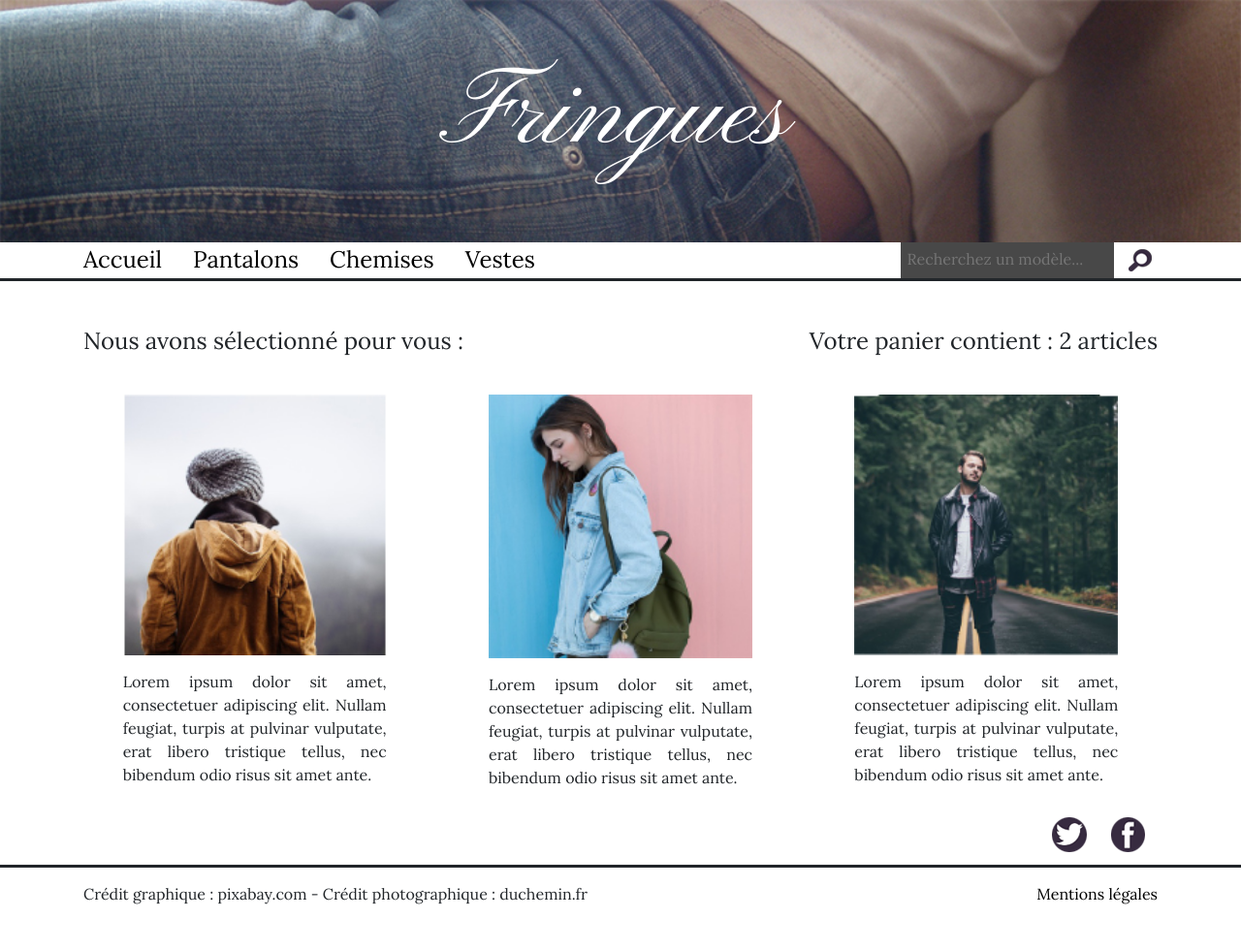
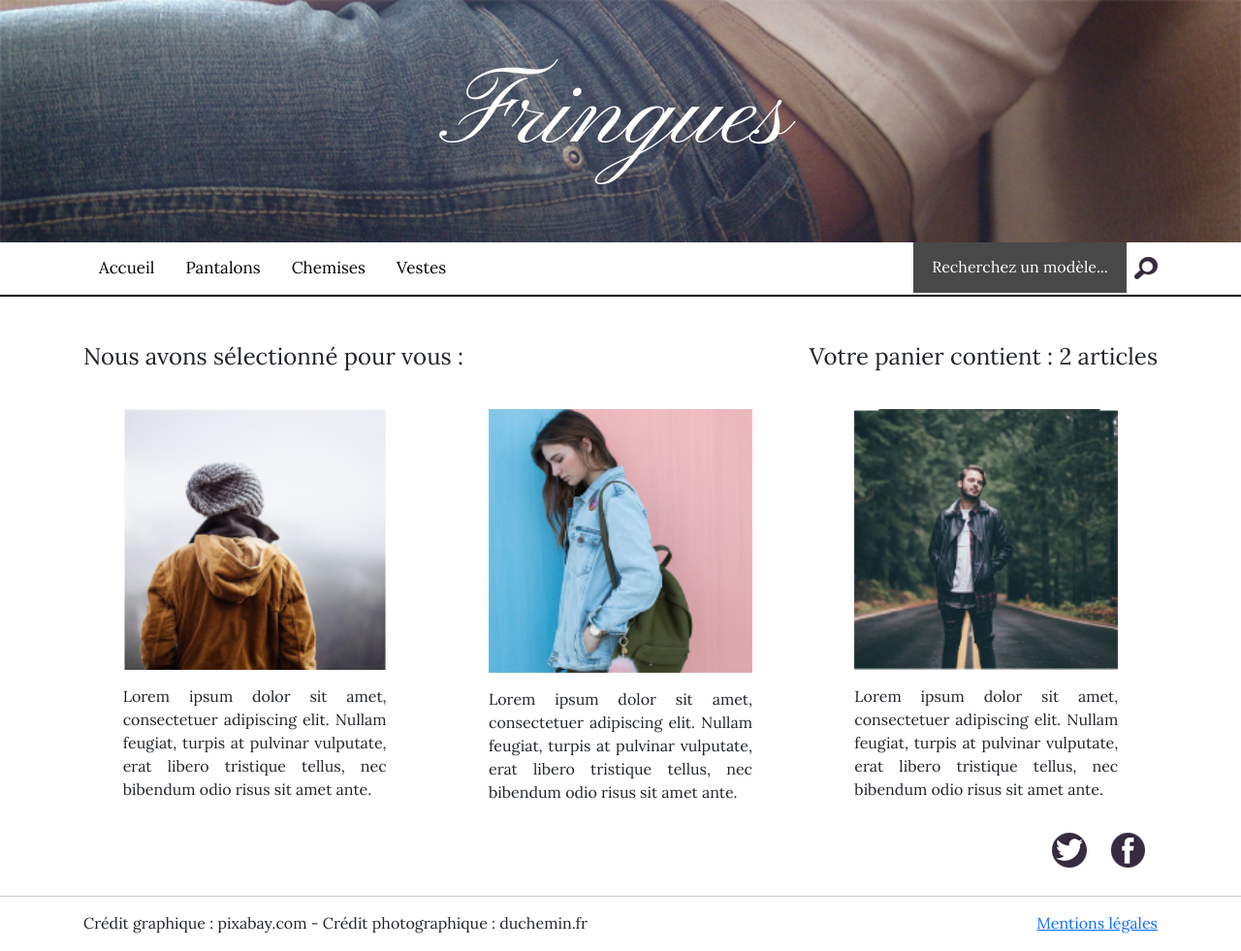
Before and after one commit to laurinehrd/Website-Clothes, a plain HTML site: page index.html in a window 1280 px wide. Shown: the whole page at 97% size. Before the commit the page ends 951 px from the top, so only its background shows below. Drawn offline with nearby package versions, Linux system fonts and the light colour scheme.

Commit message:
correction reponsive and details

```diff
--- a/index.html
+++ b/index.html
@@ -22,38 +22,24 @@
 		<h1>Fringues</h1>
 	</header>
 
-		<nav class="navbar pt-0 pb-0">
-			<div class="container topnav" id="myTopnav">
-				<div class="navigation">
-					<a href="#" class="active">Accueil</a>
-					<a href="#">Pantalons</a>
-					<a href="#">Chemises</a>
-					<a href="#">Vestes</a>
-				</div>
+	<nav>
+		<div class="topnav container" id="myTopnav">
+			<a href="#home">Accueil</a>
+			<a href="#news">Pantalons</a>
+			<a href="#contact">Chemises</a>
+			<a href="#about">Vestes</a>
+			<a href="javascript:void(0);" class="icon" onclick="myFunction()">
+				<div class="bar1"></div>
+				<div class="bar2"></div>
+				<div class="bar3"></div>
+			</a>
+			<form>
+				<input type="text" placeholder="Recherchez un modèle...">
+				<input class="ml-2" type="image" src="images/loupe.png" alt="Recherche">
+			</form>
+		</div>
+	</nav>
 
-			  	<!-- <ul class="d-flex pl-0">
-					<li><a href="#"> Accueil</a></li>
-					<li><a href="#"> Pantalons</a></li>
-					<li><a href="#"> Chemises</a></li>
-					<li><a href="#"> Vestes</a></li>
-				</ul>	 -->
-				<form>
-					<input type="text" placeholder="Recherchez un modèle...">
-					<input class="ml-2" type="image" src="images/loupe.png" alt="Recherche">
-				</form>
-				<a href="javascript:void(0);" class="icon" onclick="myFunction()">
-					<!-- <i class="fa fa-bars"></i> -->
-					<div class="burger-menu" onclick="burgerMenu(this)">
-						<div class="bar1"></div>
-						<div class="bar2"></div>
-						<div class="bar3"></div>
-					</div>
-				</a>
-
-			</div>
-
-		</nav>
-		  <hr>
 
 
 	<div class="container">
--- a/main.js
+++ b/main.js
@@ -6,8 +6,3 @@ function myFunction() {
     x.className = "topnav";
   }
 }
-
-
-function burgerMenu(y) {
-    y.classList.toggle("change");
-}
--- a/style.css
+++ b/style.css
@@ -3,20 +3,6 @@
     font-family: 'lorabold';
     src: url('fonts/lora-bold-webfont.woff2') format('woff2'),
          url('fonts/lora-bold-webfont.woff') format('woff');
-    font-weight: normal;
-    font-style: normal;
-}
-@font-face {
-    font-family: 'lorabold_italic';
-    src: url('fonts/lora-bolditalic-webfont.woff2') format('woff2'),
-         url('fonts/lora-bolditalic-webfont.woff') format('woff');
-    font-weight: normal;
-    font-style: normal;
-}
-@font-face {
-    font-family: 'loraitalic';
-    src: url('fonts/lora-italic-webfont.woff2') format('woff2'),
-         url('fonts/lora-italic-webfont.woff') format('woff');
     font-weight: normal;
     font-style: normal;
 }
@@ -60,67 +46,60 @@ h1 {
 
 /* NAVBAR */
 nav {
-    margin-left: 2rem;
-    margin-right: 2rem;
+    border-bottom: 2px solid black;
 }
-/* ul {
-    margin: 0;
+.bar1, .bar2, .bar3 {
+    width: 45px;
+    height: 5px;
+    margin: 6px 0;
+    border-radius: 2px;
+    background-color: black;
 }
-li{
-    list-style: none;
-    padding-right: 2rem;
-}*/
-.navigation {
-    display: flex;
+
+.topnav {
+    overflow: hidden;
+
 }
-.navigation a {
-    margin-right: 2rem;
+
+.topnav a {
+    float: left;
+    display: block;
+    color: black;
+    text-align: center;
+    padding: 14px 16px;
+    text-decoration: none;
+    font-size: 17px;
 }
-.navigation a:hover {
-    color: #2a4214;
-    /* content: ""; */
+
+.topnav a:hover:not(:last-child) {
+    color: black;
     border-top: 3px solid black;
-    /* top: 0; */
-    /* padding-top: 1px; */
 }
-a {
-    text-decoration: none;
-    font-size: 1.5rem;
-    color: black;
+
+.topnav .icon {
+    display: none;
 }
-a:hover {
-    color: black;
-}
+
 form {
     display: flex;
     align-items: center;
+    justify-content: flex-end;
 }
-form input {
+
+input:first-child {
     border: none;
-    padding: 0.4rem;
-}
-input:first-child {
+    border-radius: 0px;
+    padding: 14px 16px;
     background-color: #484848;
     width: 220px;
 }
-hr {
-    height: 3px!important;
-    opacity: 1;
-    margin-top: 0;
+
+input::placeholder {
+    color: white;
+    text-align: center;
 }
-hr:last-child{
-    height: 6px;
-    opacity: 1;
-}
-.topnav {
-    overflow: hidden;
-}
-.topnav a {
-    display: block;
-}
-.topnav .icon {
-    display: none;
-}
+
+
 
 /* CONTENU */
 h2 {
@@ -173,30 +152,7 @@ footer a {
 
 /* Media queries */
 @media screen and (max-width: 480px){
-    .burger-menu {
-        display: inline-block;
-    }
-    .navigation {
-        display: block;
-    }
-    .bar1, .bar2, .bar3 {
-        width: 35px;
-        height: 5px;
-        background-color: #333;
-        margin: 6px 0;
-        transition: 0.4s;
-    }
-    .change .bar1 {
-        -webkit-transform: rotate(-45deg) translate(-9px, 6px);
-        transform: rotate(-45deg) translate(-9px, 6px);
-    }
-    .change .bar2 {
-        opacity: 0;
-    }
-    .change .bar3 {
-        -webkit-transform: rotate(45deg) translate(-8px, -8px);
-        transform: rotate(45deg) translate(-8px, -8px);
-    }
+    /* NAVBAR */
     .topnav a {
         display: none;
     }
@@ -206,7 +162,6 @@ footer a {
     }
     .topnav.responsive {
         position: relative;
-        width: 100%;
     }
     .topnav.responsive .icon {
       position: absolute;
@@ -217,12 +172,18 @@ footer a {
       float: none;
       display: block;
       text-align: center;
-        margin-bottom: 1rem;
     }
-    form {
-        text-align: center;
+    .topnav.responsive a:hover {
+        border-top: none;
+    }
+    .topnav.responsive form {
+        /* display: flex;
+        align-items: center; */
+        justify-content: center;
     }
 
+
+    /* CONTENU */
     .en-tete {
         display: flex;
         justify-content: center;
@@ -235,6 +196,8 @@ footer a {
         width: 100%;
         margin-bottom: 2rem;
     }
+
+    /* FOOTER */
     .social-media {
         display: flex;
         justify-content: center;
```
Lines whose indentation alone changed are shown as unchanged.
